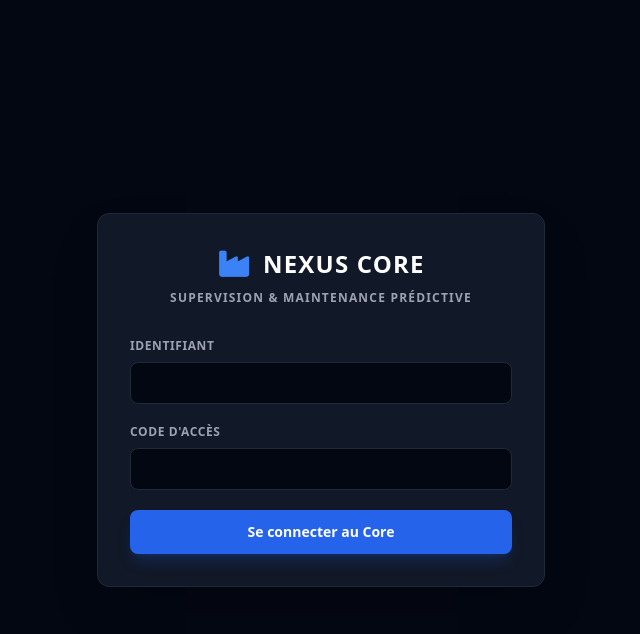
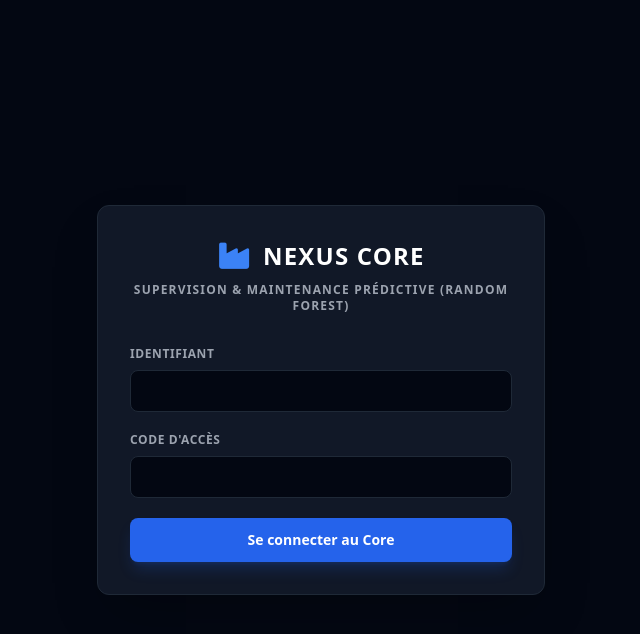
Before and after one commit to aml08/Nexus-Core, a Flask app: template templates/index.html in a window 1280 px wide. Shown: the top 634 px of the page, without its empty margins (319-959 px from the left). Run offline with Flask 3, Linux system fonts and the light colour scheme; the template is opened without the code that fills it, so the values that code supplies are empty; parts of the project's set-up code (start-up, migrations or seed data) failed here and were passed over; some libraries are stand-ins or nearby versions.

Commit message:
Update index.html

```diff
--- a/templates/index.html
+++ b/templates/index.html
@@ -9,12 +9,12 @@
     <link rel="stylesheet" href="https://cdnjs.cloudflare.com/ajax/libs/font-awesome/6.4.0/css/all.min.css">
 </head>
 <body class="bg-gray-950 text-gray-100 font-sans flex h-screen justify-center items-center m-0">
-    <div class="bg-gray-900 border border-gray-800 p-8 rounded-xl shadow-2xl w-full max-width-[400px] max-w-md text-center">
+    <div class="bg-gray-900 border border-gray-800 p-8 rounded-xl shadow-2xl w-full max-w-md text-center">
         <div class="flex justify-center items-center space-x-3 mb-2">
             <i class="fa-solid fa-industry text-3xl text-blue-500"></i>
             <span class="text-2xl font-black tracking-wider text-white font-sans">NEXUS CORE</span>
         </div>
-        <p class="text-xs text-gray-400 mb-8 uppercase tracking-widest font-semibold">Supervision & Maintenance Prédictive</p>
+        <p class="text-xs text-gray-400 mb-8 uppercase tracking-widest font-semibold">Supervision & Maintenance Prédictive (Random Forest)</p>
 
         {% if erreur %}
             <div class="bg-red-950/60 border border-red-900 text-red-400 p-3 rounded-lg text-xs font-semibold mb-4 text-left flex items-center space-x-2">
@@ -113,7 +113,7 @@
                         <i class="fa-solid fa-triangle-exclamation text-xl"></i>
                     </div>
                     <div>
-                        <h4 class="text-red-200 font-bold text-sm">ALERTE SÉCURITÉ INFRASTRUCTURE</h4>
+                        <h4 class="text-red-200 font-bold text-sm">ALERTE SÉCURITÉ INFRASTRUCTURE (RANDOM FOREST)</h4>
                         <p class="text-red-300 text-xs mt-0.5" id="predictive-alert-text"></p>
                     </div>
                 </div>
@@ -212,7 +212,7 @@
 
                 <div class="bg-gray-900 border border-gray-800 rounded-xl p-6 shadow-xl">
                     <h3 class="text-base font-bold text-white mb-2"><i class="fa-solid fa-flask-vial text-yellow-500 mr-2"></i>Simulateur de Charge & Évaluation Système</h3>
-                    <p class="text-xs text-gray-400 mb-6">Modifiez manuellement les paramètres physiques ci-dessous pour éprouver la solidité de l'infrastructure et observer les seuils de tolérance du système.</p>
+                    <p class="text-xs text-gray-400 mb-6">Modifiez manuellement les paramètres physiques ci-dessous pour éprouver la solidité de l'infrastructure et observer les seuils de tolérance du système (Évalué par Random Forest).</p>
 
                     <div class="grid grid-cols-1 md:grid-cols-2 gap-8">
                         <div class="space-y-4 bg-gray-950 p-5 rounded-xl border border-gray-800">
```
